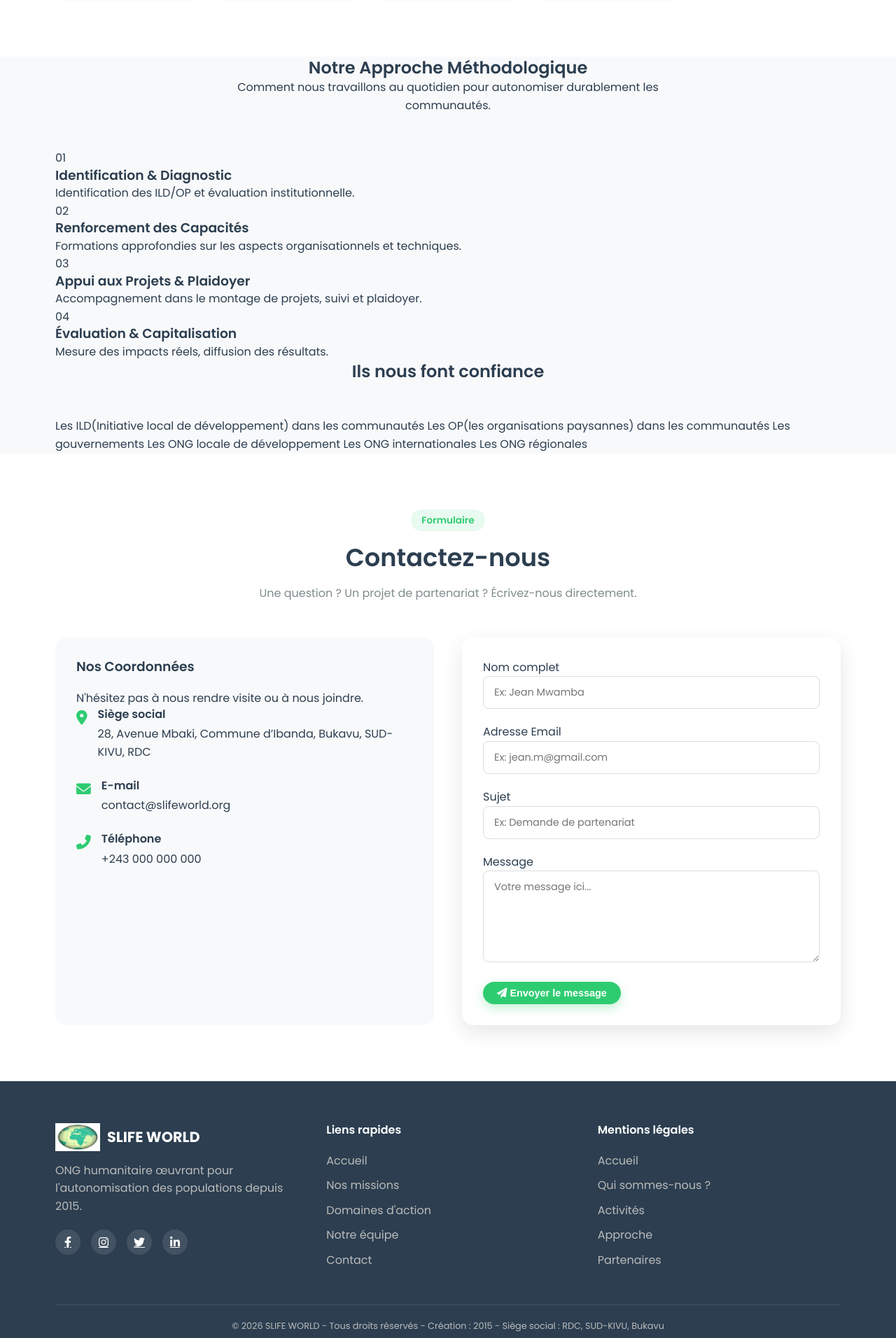
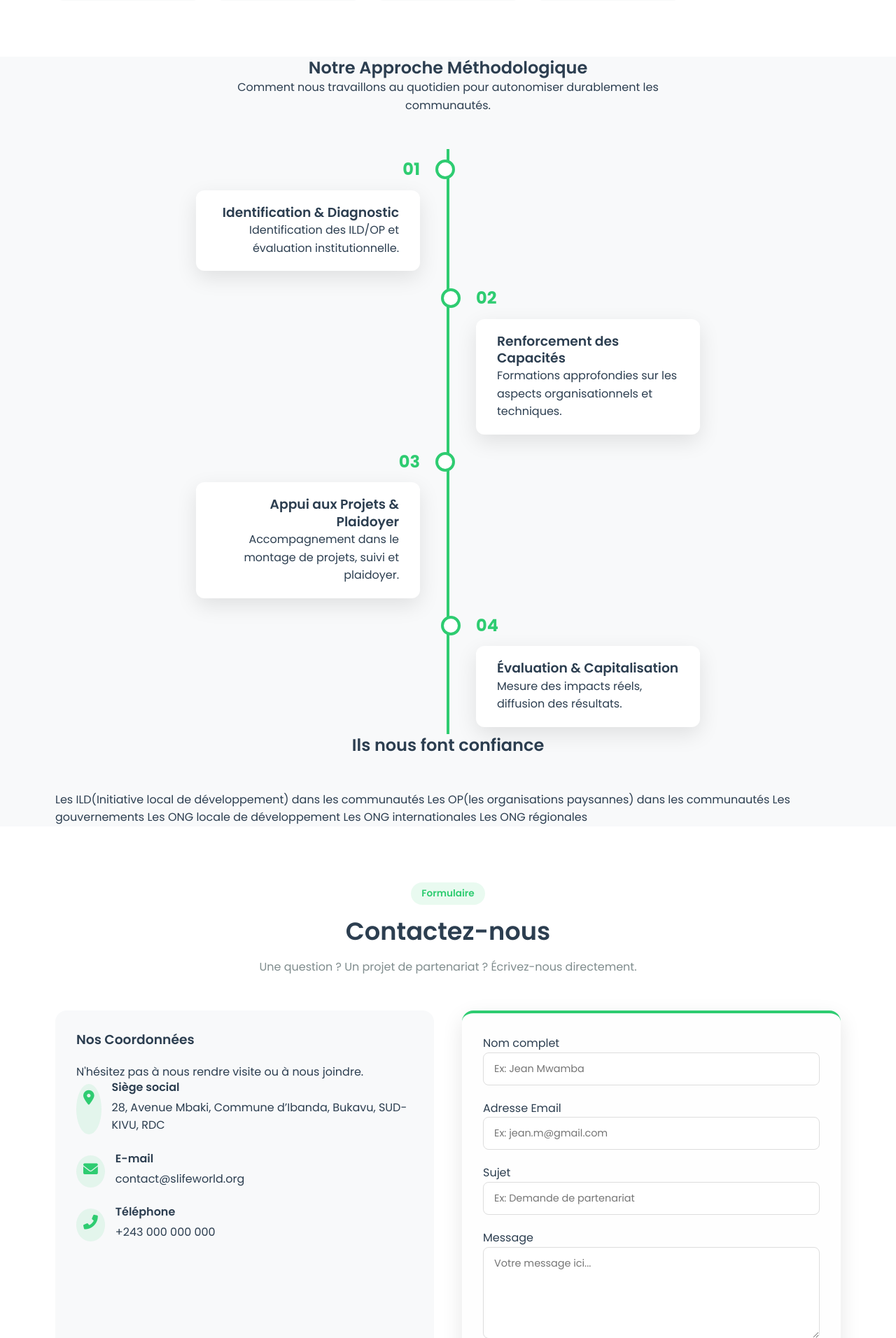
Before and after one commit to kikumax09/slife-world, a Flask app: page / in a window 1280 px wide. Shown: the part 3414-5326 px from the top of the page at 70% size. Run offline with Flask 3, Linux system fonts and the light colour scheme.

Commit message:
correction css

```diff
--- a/static/style.css
+++ b/static/style.css
@@ -874,9 +874,143 @@ h1, h2, h3, h4 {
 }
 
 /* ========================================
+   NOTRE APPROCHE (TIMELINE)
+   ======================================== */
+.timeline {
+    position: relative;
+    max-width: 800px;
+    margin: 0 auto;
+}
+
+.timeline::after {
+    content: '';
+    position: absolute;
+    width: 4px;
+    background-color: var(--primary);
+    top: 0;
+    bottom: 0;
+    left: 50%;
+    margin-left: -2px;
+}
+
+.timeline-item {
+    padding: 10px 40px;
+    position: relative;
+    background-color: inherit;
+    width: 50%;
+}
+
+.timeline-item::after {
+    content: '';
+    position: absolute;
+    width: 20px;
+    height: 20px;
+    right: -10px;
+    background-color: white;
+    border: 4px solid var(--primary);
+    top: 15px;
+    border-radius: 50%;
+    z-index: 1;
+}
+
+.timeline-item:nth-child(odd) {
+    left: 0;
+    text-align: right;
+}
+
+.timeline-item:nth-child(even) {
+    left: 50%;
+}
+
+.timeline-item:nth-child(even)::after {
+    left: -10px;
+}
+
+.timeline-number {
+    font-size: 1.5rem;
+    font-weight: 700;
+    color: var(--primary);
+    margin-bottom: 10px;
+}
+
+.timeline-content {
+    padding: 20px 30px;
+    background-color: white;
+    border-radius: var(--border-radius);
+    box-shadow: var(--shadow);
+}
+
+/* Version mobile de la timeline */
+@media (max-width: 768px) {
+    .timeline::after {
+        left: 31px;
+    }
+    .timeline-item {
+        width: 100%;
+        padding-left: 70px;
+        padding-right: 25px;
+    }
+    .timeline-item:nth-child(odd),
+    .timeline-item:nth-child(even) {
+        left: 0;
+        text-align: left;
+    }
+    .timeline-item::after {
+        left: 21px;
+        right: auto;
+    }
+    .timeline-item:nth-child(even)::after {
+        left: 21px;
+    }
+}
+
+/* ========================================
    UTILITAIRES
    ======================================== */
 .text-center { text-align: center; }
 .bg-light { background-color: var(--bg-light); }
 .mt-4 { margin-top: 2rem; }
 .mb-4 { margin-bottom: 2rem; }
+
+/* ========================================
+   RENFORCER LE VERT SUR LE FORMULAIRE
+   ======================================== */
+.contact-form-container {
+    border-top: 4px solid var(--primary);
+}
+
+.form-group input:focus,
+.form-group textarea:focus {
+    border-color: var(--primary);
+    box-shadow: 0 0 0 3px rgba(46, 204, 113, 0.2);
+}
+
+.btn-submit {
+    background: var(--primary);
+    color: white;
+    width: 100%;
+    font-weight: 600;
+    padding: 14px;
+    font-size: 1rem;
+    transition: var(--transition);
+}
+
+.btn-submit:hover {
+    background: var(--primary-dark);
+    transform: translateY(-2px);
+}
+
+.btn-submit i {
+    margin-right: 8px;
+}
+
+/* Optionnel : fond très clair pour le formulaire */
+.contact-form-container {
+    background: #fefefe;
+}
+
+.contact-info .info-item i {
+    background: rgba(46, 204, 113, 0.1);
+    padding: 10px;
+    border-radius: 50%;
+}
```
